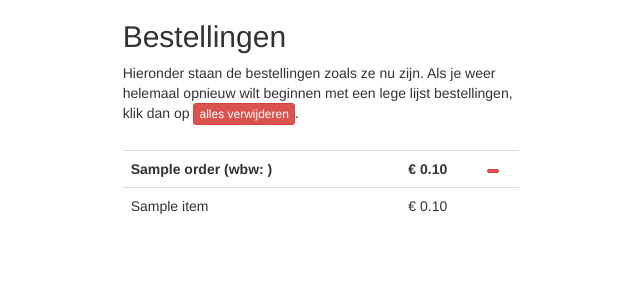
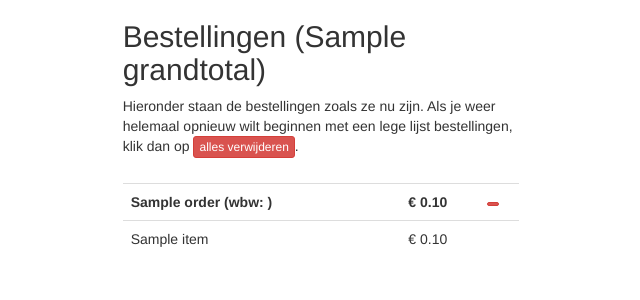
Before and after one commit to joostrijneveld/eetFestijn, a Django app: template orders/templates/orders/overview.html in a window 1280 px wide. Shown: the top 300 px of the page, without its empty margins (319-959 px from the left). Run offline with Django 3.2, Linux system fonts and the light colour scheme; tables that the repository leaves empty hold one stand-in row (values such as "Sample post"); the template is opened without the code that fills it: values that come from a table or form of the project are taken from there, most other values are stand-ins (such as "Sample title", 1, 10 or a date in 2020); parts of the project's set-up code (start-up, migrations or seed data) failed here and were passed over; some libraries are stand-ins or nearby versions.

Commit message:
display grand total on overview page

```diff
--- a/orders/models.py
+++ b/orders/models.py
@@ -29,6 +29,9 @@ class Order(models.Model):
     def total(self):
         return "€ {:.2f}".format(sum([x.price for x in self.items.all()])/100)
 
+    def grandtotal():
+        return "€ {:.2f}".format(sum([x.price for y in Order.objects.all() for x in y.items.all()])/100)
+
     itemstring.short_description = 'Items'
     total.short_description = 'Total'
 
--- a/orders/templates/orders/overview.html
+++ b/orders/templates/orders/overview.html
@@ -11,7 +11,7 @@
     <div class="container-fluid">
         <div class="row">
             <div class="col-sm-4 col-sm-offset-4 main">
-                <h2>Bestellingen</h2>
+                <h2>Bestellingen ({{ grandtotal }})</h2>
                 <form role='form' method='post' style='margin-bottom:25px;'>
                 {% csrf_token %}
                 <p>Hieronder staan de bestellingen zoals ze nu zijn. Als je weer helemaal opnieuw wilt beginnen met een lege lijst bestellingen, klik dan op <button type='submit' name='remove' value='all' class='btn btn-danger btn-xs' onclick='return confirm("Weet je zeker dat je alle bestellingen wilt verwijderen?")'>alles verwijderen {% bootstrap_icon "trash" %}</button>.</p>
--- a/orders/views.py
+++ b/orders/views.py
@@ -52,5 +52,5 @@ def overview(request):
         return HttpResponseRedirect(reverse('orders:overview'))
 
     orders = Order.objects.all()
-    context = {'orders': orders}
+    context = {'orders': orders, 'grandtotal': Order.grandtotal()}
     return render(request, 'orders/overview.html', context)
```
